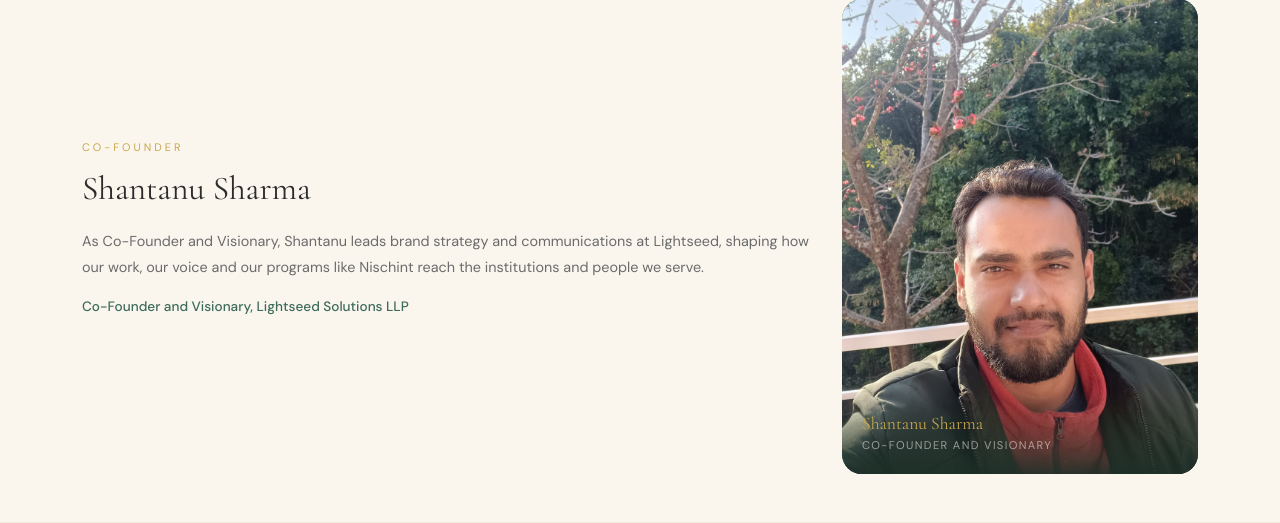
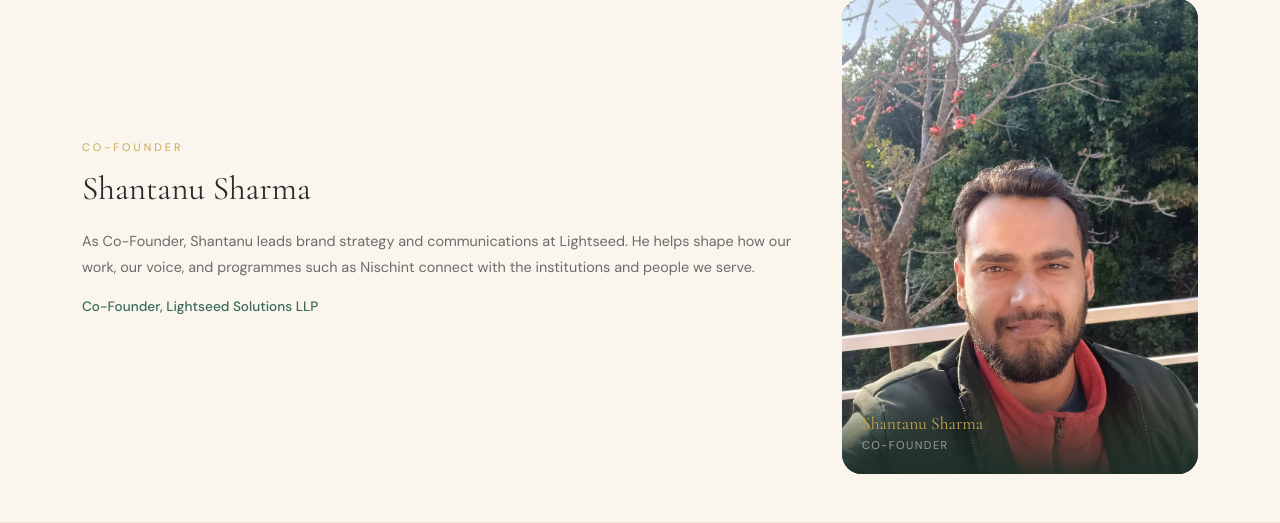
Before and after one commit to sanjoyghorai9933/lightspeed-app, a Flask app: page /about in a window 1280 px wide. Shown: the part 1041-1564 px from the top of the page. Run offline with Flask 3, Linux system fonts and the light colour scheme.

Commit message:
Update Shantanu About Us description

```diff
--- a/templates/about.html
+++ b/templates/about.html
@@ -42,15 +42,15 @@
       <div class="col-12 col-lg-8 order-lg-1" data-anim="fade-left">
         <span class="section-eyebrow">Co-Founder</span>
         <h2 style="font-size:clamp(1.6rem,2.6vw,2.1rem);margin-bottom:1.25rem;">Shantanu Sharma</h2>
-        <p style="color:var(--ls-text-muted);line-height:1.8;font-size:0.9rem;margin-bottom:1rem;">As Co-Founder and Visionary, Shantanu leads brand strategy and communications at Lightseed, shaping how our work, our voice and our programs like Nischint reach the institutions and people we serve.</p>
-        <p style="font-size:0.85rem;margin-top:1rem;color:var(--ls-green-mid);font-weight:500;">Co-Founder and Visionary, Lightseed Solutions LLP</p>
+        <p style="color:var(--ls-text-muted);line-height:1.8;font-size:0.9rem;margin-bottom:1rem;">As Co-Founder, Shantanu leads brand strategy and communications at Lightseed. He helps shape how our work, our voice, and programmes such as Nischint connect with the institutions and people we serve.</p>
+        <p style="font-size:0.85rem;margin-top:1rem;color:var(--ls-green-mid);font-weight:500;">Co-Founder, Lightseed Solutions LLP</p>
       </div>
       <div class="col-12 col-lg-4 order-lg-2" data-anim="fade-right" data-delay="150">
         <div class="ls-founder-portrait">
           <img src="{{ url_for('static', filename='images/team/shantanu-sharma.jpeg') }}" alt="Shantanu Sharma">
           <div class="ls-founder-caption">
             <p class="text-gold serif mb-0" style="font-size:1.1rem;">Shantanu Sharma</p>
-            <p style="color:rgba(250,246,238,0.55);font-size:0.7rem;letter-spacing:0.12em;text-transform:uppercase;margin:0;">Co-Founder and Visionary</p>
+            <p style="color:rgba(250,246,238,0.55);font-size:0.7rem;letter-spacing:0.12em;text-transform:uppercase;margin:0;">Co-Founder</p>
           </div>
         </div>
       </div>
```
